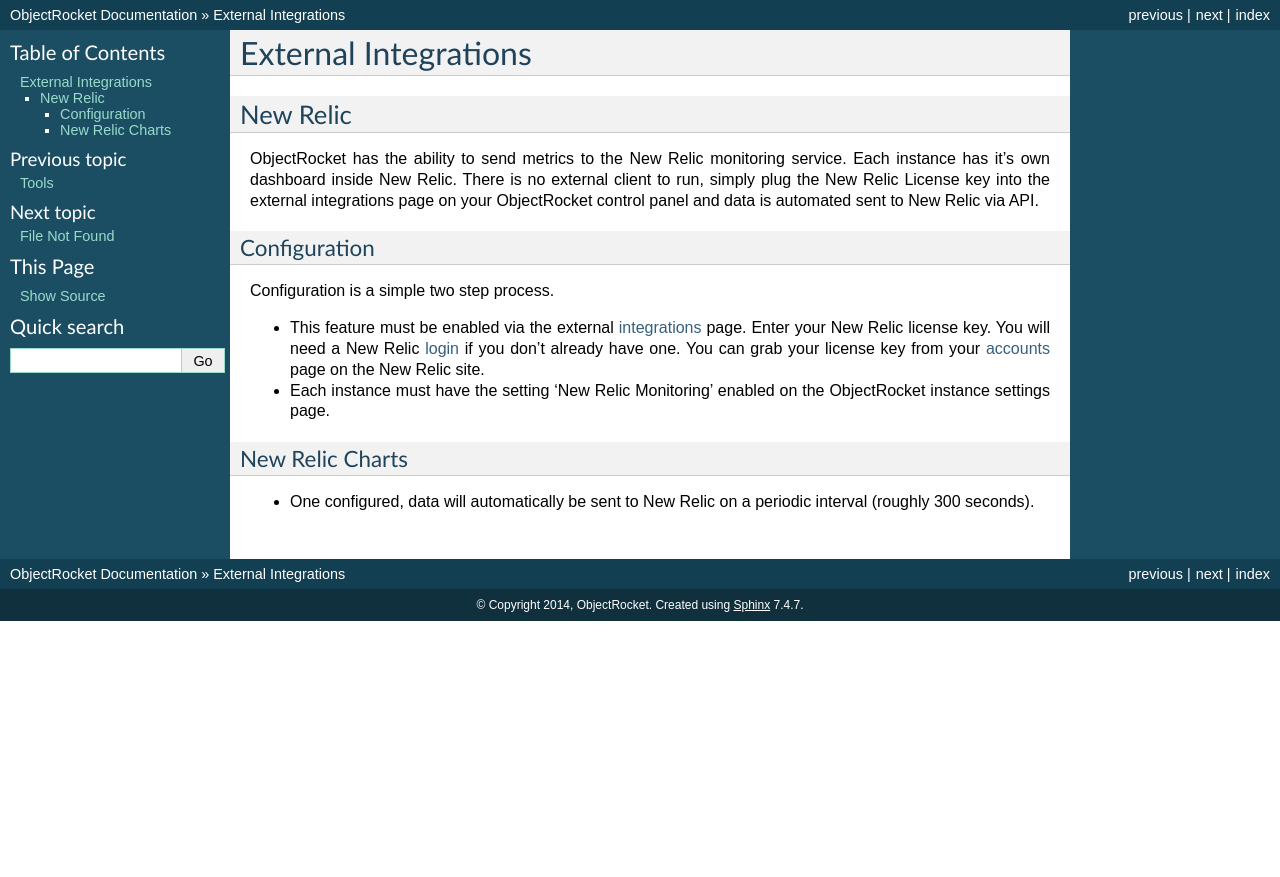
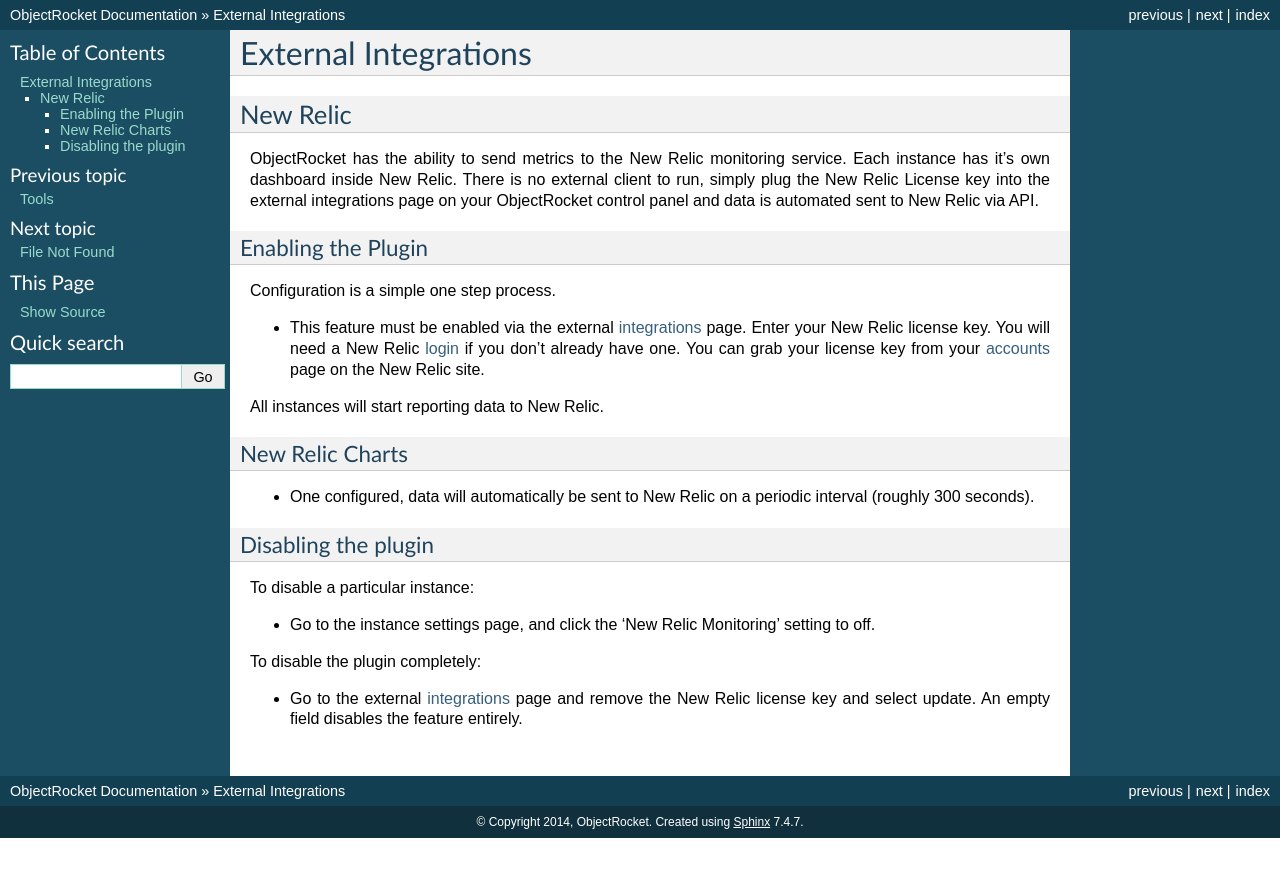
Before and after one commit to zcorleissen/documentation, a Sphinx documentation site: the page built from source/external_integrations.rst, in a window 1280 px wide. Shown: the top 877 px of the page. Built offline with Sphinx 7.4.7, drawn with Linux system fonts in a browser that asks for light colours.

Commit message:
few changes

```diff
--- a/source/external_integrations.rst
+++ b/source/external_integrations.rst
@@ -9,13 +9,14 @@
 There is no external client to run, simply plug the New Relic License key into the external integrations page on your ObjectRocket control
 panel and data is automated sent to New Relic via API.
 
-Configuration
-^^^^^^^^^^^^^
+Enabling the Plugin
+^^^^^^^^^^^^^^^^^^^
 
-Configuration is a simple two step process.
+Configuration is a simple one step process.
 
 * This feature must be enabled via the external `integrations`_ page.  Enter your New Relic license key. You will need a New Relic `login`_ if you don't already have one. You can grab your license key from your `accounts`_ page on the New Relic site.
-* Each instance must have the setting 'New Relic Monitoring' enabled on the ObjectRocket instance settings page.
+
+All instances will start reporting data to New Relic.
 
 .. _integrations: https://app.objectrocket.com/external
 .. _accounts: https://rpm.newrelic.com/accounts
@@ -25,3 +26,15 @@
 ^^^^^^^^^^^^^^^^
 
 * One configured, data will automatically be sent to New Relic on a periodic interval (roughly 300 seconds).
+
+
+Disabling the plugin
+^^^^^^^^^^^^^^^^^^^^
+
+To disable a particular instance:
+
+* Go to the instance settings page, and click the 'New Relic Monitoring' setting to off.
+
+To disable the plugin completely:
+
+* Go to the external `integrations`_ page and remove the New Relic license key and select update.  An empty field disables the feature entirely.
```
